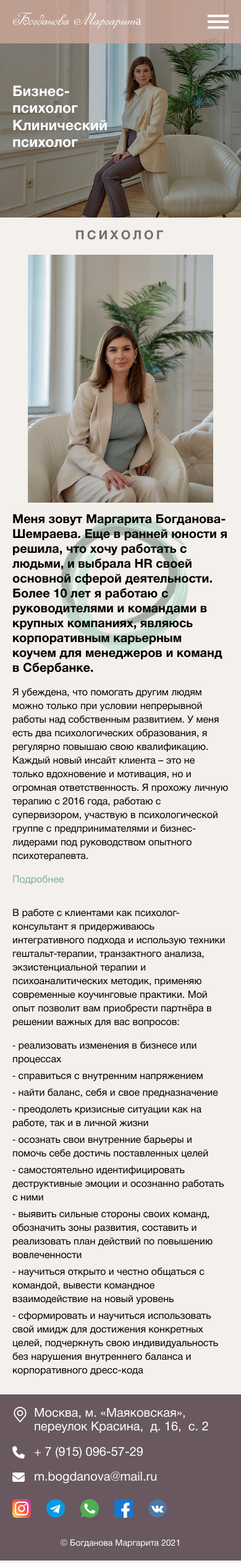
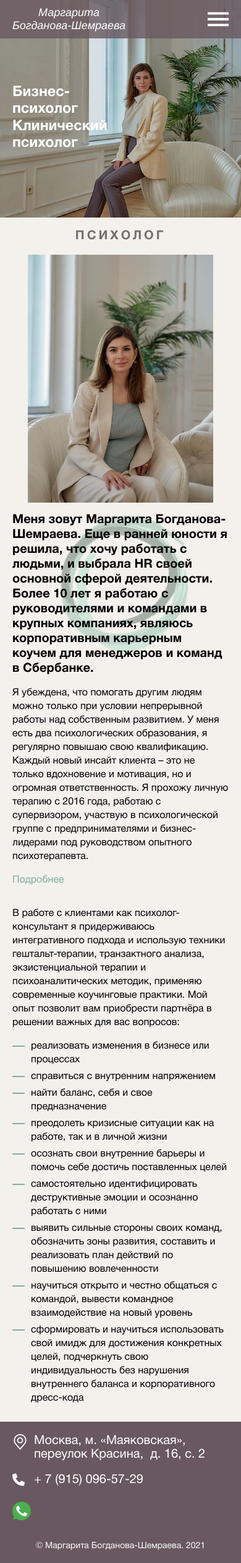
Before and after one commit to icangoodjob/psycholog, a PHP site: page /mainpage.html in a window 390 px wide. Shown: the whole page at 62% size. Run offline with PHP 8.4, Linux system fonts and the light colour scheme; some libraries are stand-ins or nearby versions.

Commit message:
Правки на главной странице

```diff
--- a/apply.html
+++ b/apply.html
@@ -73,7 +73,7 @@
                         <p>Стоимость консультации&nbsp;— 4&nbsp;000&nbsp;руб.</p>
                         <br>
                         <p>Приемы ведутся в&nbsp;режиме онлайн.</p>
-                        <p>Возможны очные консультации в уютном кабинете по адресу: Москва, м. «Маяковская», переулок Красина, д. 16,&nbsp; с. 2&nbsp;</p>
+                        <p>Возможны очные консультации в уютном кабинете по адресу: Москва, м. «Маяковская»,&nbsp;переулок Красина,&nbsp;д.&nbsp;16, с.&nbsp;2</p>
                         <br>
                         <div class="map">
                             <iframe src="https://yandex.ru/map-widget/v1/?um=constructor%3A6c8df0e4f38c5190791f6ec77a46b2f477f57b60d830fc84cb84f8c511444e32&amp;source=constructor" width="100%" height="400" frameborder="0"></iframe>
--- a/css/styles.css
+++ b/css/styles.css
@@ -135,6 +135,7 @@ footer{
     --header-bg: rgba(207, 169, 155, .8);
     --footer-bg: rgba(90, 61, 55, 1);
     --footer-bg-2:  rgba(105, 88, 95, 1);
+    --header-bg-2:  rgba(105, 88, 95, .8);
     --body-bg: rgba(208,170,155, .2);
     --beige-bg: rgba(204, 188, 162, .2);
     --hover-color: rgba(159,254,176, 1);
@@ -145,7 +146,7 @@ footer{
     --pale-green: rgba(128, 174, 156, 1);
     --light-green: rgba(80, 200, 120, 1);
     --box-shadow-image: 4px 4px 8px 0px rgba(107, 161, 140, .4);
-    --menu-bg: rgba(203, 170, 155, 1);
+    --menu-bg: rgba(105, 88, 95, 1);
     --title-color: #707070;
     --text-color-white: #fff;
     --hover-detail-color: rgba(25, 209, 137, 1);
@@ -167,20 +168,18 @@ header.root {
     top: 0;
     width: 100%;
     z-index: 50;
-    background-color: var(--header-bg);
+    background-color: var(--header-bg-2);
     padding: 20px 0;
     -webkit-transition: -webkit-transform .3s linear;
     transition: -webkit-transform .3s linear;
     -o-transition: transform .3s linear;
     transition: transform .3s linear;
     transition: transform .3s linear, -webkit-transform .3s linear;
-    min-height: 148px;
+    min-height: 90;
 }
 
 header.root.hide {
-    -webkit-transform: translateY(-148px);
-    -ms-transform: translateY(-148px);
-    transform: translateY(-148px);
+    transform: translateY(-90px);
 }
 
 body.apply header.root {
@@ -215,23 +214,29 @@ header.root .header-container {
     -webkit-box-align: center;
     -ms-flex-align: center;
     align-items: center;
+    flex: 1 1 auto;
 }
 header.root .apply {
-    padding-left: 20px;
+    padding-left: 30px;
     font-family: 'Helvetica';
     font-weight: bold;
     font-size: 18px;
 }
 header.root .menu-nav{
-    padding-left: 60px;
+    padding-left: 20px;
+}
+header.root .menu-nav a{
+    font-weight: 500;
 }
 header.root .logo {
-    width: 100px;
     display: block;
 }
 header.root .logo__name{
-    font-family: var(--font-family);
     font-size: 22px;
+    margin: 0;
+    display: flex;
+    flex-direction: column;
+    align-items: center;
 }
 header.root .logo img {
     display: block;
@@ -298,9 +305,6 @@ header.root .menu-toggle svg {
         font-size: 14px;
         margin-left: auto;
     }
-    header.root {
-        padding: 5px 0;
-    }
     header.root .header-container{
         -webkit-box-pack: justify;
         -ms-flex-pack: justify;
@@ -315,22 +319,23 @@ header.root .menu-toggle svg {
         padding-right: 25px;
     }
     header.root {
-        min-height: 118px;
+        min-height: 74px;
     }
     header.root.hide {
-        -webkit-transform: translateY(-118px);
-        -ms-transform: translateY(-118px);
-        transform: translateY(-118px);
+        transform: translateY(-74px);
     }
     header.root .menu-nav{
-        padding-left: 40px;
+        padding-left: 15px;
+    }
+    header.root .logo__name{
+        font-size: 20px;
     }
 }
 @media screen and (max-width: 767px) {
     header.root nav {
         position: fixed;
         left: 0;
-        top: -100%;
+        top: 0;
         width: 100%;
         height: 100%;
         z-index: 100;
@@ -415,26 +406,26 @@ header.root .menu-toggle svg {
     }
     header.root .logo__name{
         font-size: 20px;
+        margin: 0;
     }
     header.root .logo{
-        width: -webkit-max-content;
-        width: -moz-max-content;
-        width: max-content;
         font-size: 22px;
     }
     header.root {
-        padding: 0;
+        padding: 10px 0;
     }
     header.root a{
         font-size: 24px;
     }
     header.root {
-        min-height: 70px;
+        min-height: 60px;
+        padding: 10px 0;
     }
     header.root.hide {
-        -webkit-transform: translateY(-70px);
-        -ms-transform: translateY(-70px);
-        transform: translateY(-70px);
+        transform: translateY(-60px);
+    }
+    header.root .logo__name{
+        font-size: 18px;
     }
 }
 
@@ -476,7 +467,7 @@ header.root .menu-toggle svg {
     left: 0;
     width: 100%;
     height: 100%;
-    background: rgba(0, 0, 0, .25);
+    background: rgba(0, 0, 0, .1);
 }
 .intro .inner {
     position: relative;
@@ -512,7 +502,7 @@ header.root .menu-toggle svg {
         height: 80vw;
     }
     .intro:before{
-        background: url('../images/mainpage/main-bg-a.jpg') center 42% / cover no-repeat;
+        background: url('../images/mainpage/main-bg-a.jpg') center 35% / cover no-repeat;
     }
 }
 @media screen and (max-width: 500px) {
@@ -905,6 +895,17 @@ h3 {
 .about__list li{
     font-size: 20px;
     line-height: 26px;
+    position: relative;
+    padding-left: 30px;
+}
+.about__list li:before{
+    content: "";
+    position: absolute;
+    top: 13px;
+    left: 0;
+    width: 20px;
+    height: 2px;
+    background: var(--pale-green);
 }
 .about__list li:not(:last-child){
     margin: 0 0 5px;
@@ -964,6 +965,9 @@ h3 {
     .about__list li{
         font-size: 16px;
         line-height: 22px;
+    }
+    .about__list li:before{
+        top: 10px;
     }
 }
 @media screen and (max-width: 900px) {
--- a/mainpage.html
+++ b/mainpage.html
@@ -23,8 +23,8 @@
                 <div class="header-container">
                     <a class="logo" href="mainpage.html">
                         <p class="logo__name">
-                            <span>Богданова</span>
-                            <span>Маргаритa</span>
+                            <span><i>Маргаритa</i></span>
+                            <span><i>Богданова-Шемраева</i></span>
                         </p>
                     </a>
                     <nav class="menu-nav" id="menu">
@@ -40,9 +40,6 @@
                             </li>
                             <li>
                                 <a href="principles.html">Принципы работы</a>
-                            </li>
-                            <li>
-                                <a href="apply.html">Прием</a>
                             </li>
                         </ul>
                         <button id="menu-hide" type="button" class="close" style="display: none;">
@@ -94,15 +91,15 @@
                     В работе с клиентами как психолог-консультант я придерживаюсь интегративного подхода и использую техники гештальт-терапии, транзактного анализа, экзистенциальной терапии и психоаналитических методик, применяю современные коучинговые практики.
                     Мой опыт позволит вам приобрести партнёра в решении важных для вас вопросов:
                     <ul class="about__list">
-                        <li>⁃ реализовать изменения в бизнесе или процессах</li>
-                        <li>⁃ справиться с внутренним напряжением</li>
-                        <li>⁃ найти баланс, себя и свое предназначение</li>
-                        <li>⁃ преодолеть кризисные ситуации как на работе, так и в личной жизни</li>
-                        <li>⁃ осознать свои внутренние барьеры и помочь себе достичь поставленных целей</li>
-                        <li>⁃ самостоятельно идентифицировать деструктивные эмоции и осознанно работать с ними</li>
-                        <li>⁃ выявить сильные стороны своих команд, обозначить зоны развития, составить и реализовать план действий по повышению вовлеченности</li>
-                        <li>⁃ научиться открыто и честно общаться с командой, вывести командное взаимодействие на новый уровень</li>
-                        <li>⁃ сформировать и научиться использовать свой имидж для достижения конкретных целей, подчеркнуть свою индивидуальность без нарушения внутреннего баланса и корпоративного дресс-кода</li>
+                        <li>реализовать изменения в бизнесе или процессах</li>
+                        <li>справиться с внутренним напряжением</li>
+                        <li>найти баланс, себя и свое предназначение</li>
+                        <li>преодолеть кризисные ситуации как на работе, так и в личной жизни</li>
+                        <li>осознать свои внутренние барьеры и помочь себе достичь поставленных целей</li>
+                        <li>самостоятельно идентифицировать деструктивные эмоции и осознанно работать с ними</li>
+                        <li>выявить сильные стороны своих команд, обозначить зоны развития, составить и реализовать план действий по повышению вовлеченности</li>
+                        <li>научиться открыто и честно общаться с командой, вывести командное взаимодействие на новый уровень</li>
+                        <li>сформировать и научиться использовать свой имидж для достижения конкретных целей, подчеркнуть свою индивидуальность без нарушения внутреннего баланса и корпоративного дресс-кода</li>
                     </ul>
                 </p>
             </div>
@@ -114,33 +111,12 @@
                     <div class="contacts">
                         <div>
                             <a class="footer__link footer__link-phone" href="tel:+79150965729"><i class="fas fa-phone footer-icon"></i>+ 7 (915) 096-57-29</a>
-                            <a class="footer__link footer__link-mail" href="mailto:m.bogdanova@mail.ru"><i class="fas fa-envelope footer-icon"></i>m.bogdanova@mail.ru</a>
                         </div>
                         <div class="footer__social">
                             <ul class="footer__social-list">
                                 <li>
-                                    <a href="" class="footer__social-link" target="_blank">
-                                        <img src="images/icons/instagram.svg" alt="">
-                                    </a>
-                                </li>
-                                <li>
-                                    <a href="" class="footer__social-link" target="_blank">
-                                        <img src="images/icons/telegram.svg" alt="">
-                                    </a>
-                                </li>
-                                <li>
                                     <a href="https://wa.me/79150965729" target="_blank" class="footer__social-link">
                                         <img src="images/icons/whatsapp.svg" alt="">
-                                    </a>
-                                </li>
-                                <li>
-                                    <a href="" class="footer__social-link" target="_blank">
-                                        <img src="images/icons/facebook.svg" alt="">
-                                    </a>
-                                </li>
-                                <li>
-                                    <a href="" class="footer__social-link" target="_blank">
-                                        <img src="images/icons/vk.svg" alt="">
                                     </a>
                                 </li>
                             </ul>
@@ -148,11 +124,11 @@
                     </div>
                 </div>
                 <div class="col">
-                    <div class="location">Москва, м. «Маяковская», переулок Красина,&nbsp; д. 16,&nbsp; с. 2</div>
+                    <div class="location">Москва, м.&nbsp;«Маяковская», переулок&nbsp;Красина,&nbsp; д.&nbsp;16, с.&nbsp;2</div>
                 </div>
             </div>
             <div class="copy">
-                &copy; Богданова Маргарита 2021
+                &copy; Маргарита Богданова-Шемраева. 2021
             </div>
         </footer>
     </div>
@@ -162,10 +138,10 @@
     <script src="js/scripts.js"></script>
     <!-- Yandex.Metrika counter -->
     <script>
-       (function(m,e,t,r,i,k,a){m[i]=m[i]||function(){(m[i].a=m[i].a||[]).push(arguments)};
-           m[i].l=1*new Date();k=e.createElement(t),a=e.getElementsByTagName(t)[0],k.async=1,k.src=r,a.parentNode.insertBefore(k,a)})
-       (window, document, "script", "https://mc.yandex.ru/metrika/tag.js", "ym");
-       ym(82912549, "init", {
+     (function(m,e,t,r,i,k,a){m[i]=m[i]||function(){(m[i].a=m[i].a||[]).push(arguments)};
+         m[i].l=1*new Date();k=e.createElement(t),a=e.getElementsByTagName(t)[0],k.async=1,k.src=r,a.parentNode.insertBefore(k,a)})
+     (window, document, "script", "https://mc.yandex.ru/metrika/tag.js", "ym");
+     ym(82912549, "init", {
         clickmap:true,
         trackLinks:true,
         accurateTrackBounce:true,
```
Also changed, not shown: other parts of css/styles.css (+15 -31 lines).
